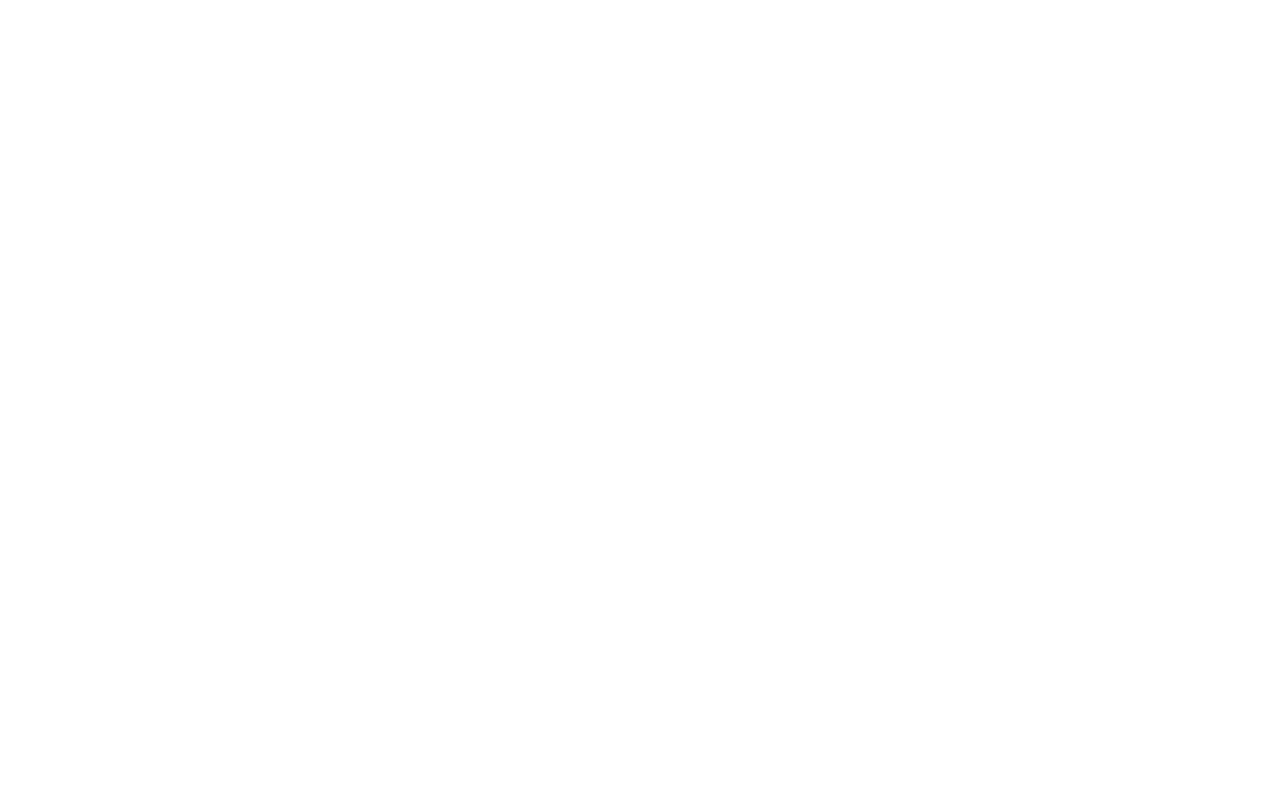
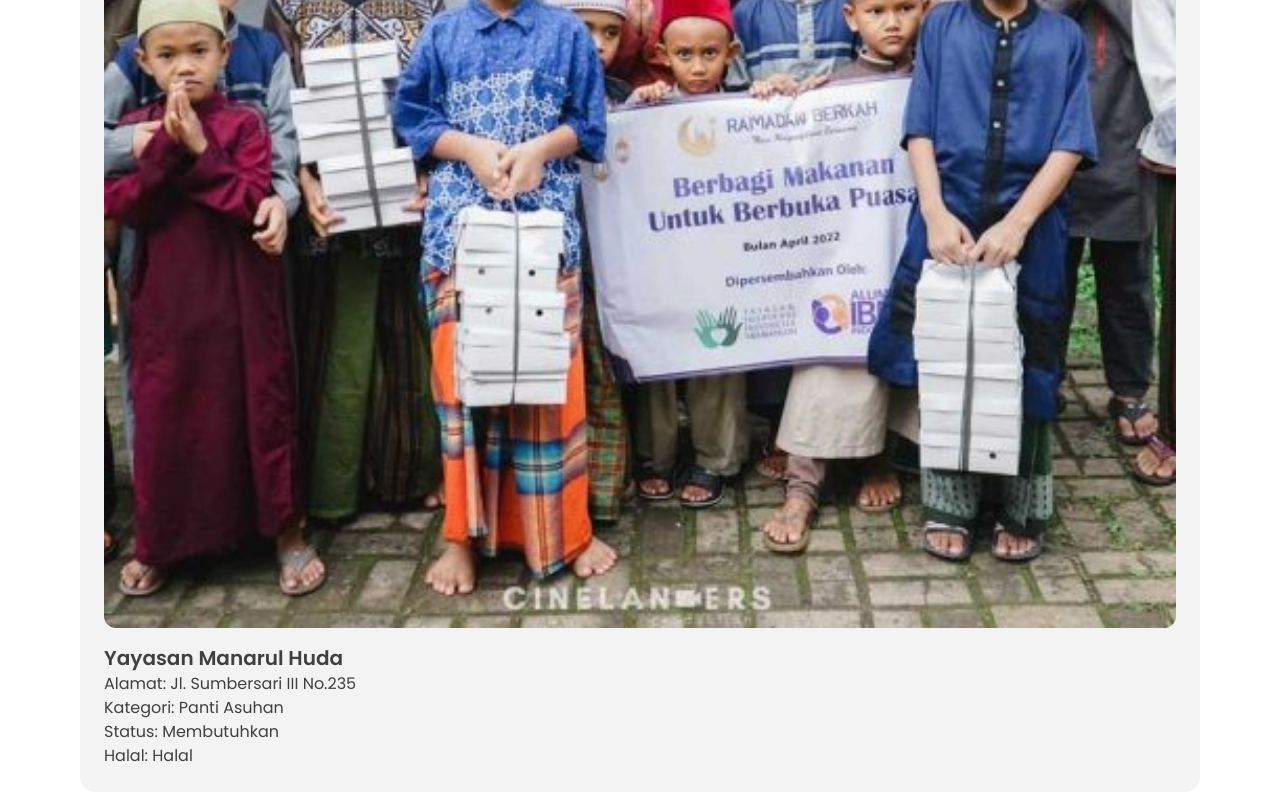
Before and after one commit to javierreansyah/Jembatan-Aroma, a React (Vite) app: page /yayasan in a window 1280 px wide. Shown: the part 3172-3972 px from the top of the page. Before the commit the page ends 2704 px from the top, so only its background shows below. Built offline with nearby package versions, Linux system fonts and the light colour scheme.

Commit message:
[herdi] : add new yayasan

```diff
--- a/src/assets/images/org-photos/orgPhotoIndex.js
+++ b/src/assets/images/org-photos/orgPhotoIndex.js
@@ -1,4 +1,5 @@
 import yayasanabdulbari from "./yayasanabdulbari.jpg";
 import yayasanlolipon from "./yayasanlolipon.jpeg";
+import yayasanmanarulhuda from "./yayasanmanarulhuda.jpg";
 
-export { yayasanabdulbari, yayasanlolipon };
+export { yayasanabdulbari, yayasanlolipon, yayasanmanarulhuda };
--- a/src/constants/OrgData.js
+++ b/src/constants/OrgData.js
@@ -1,6 +1,7 @@
 import {
   yayasanabdulbari,
   yayasanlolipon,
+  yayasanmanarulhuda,
 } from "../assets/images/org-photos/orgPhotoIndex.js";
 
 const orgData = [
@@ -22,6 +23,15 @@
     halal: "Halal",
     img: yayasanabdulbari,
   },
+  {
+    id: 3,
+    name: "Yayasan Manarul Huda",
+    alamat: "Jl. Sumbersari III No.235",
+    kategori: "Panti Asuhan",
+    status: "Membutuhkan",
+    halal: "Halal",
+    img: yayasanmanarulhuda,
+  }
 ];
 
 export default orgData;
```
Also changed, not shown: src/assets/images/org-photos/yayasanmanarulhuda.jpg (added).
